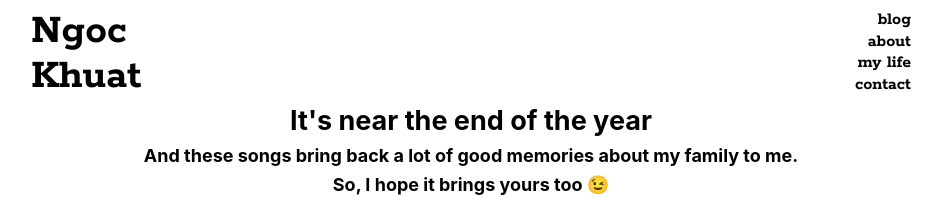
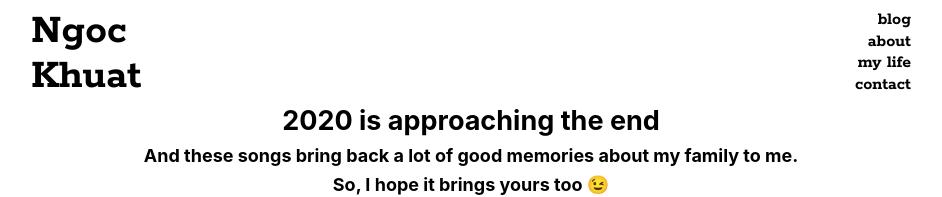
Before and after one commit to qnkhuat/nextjs-tutorial, a Next.js app: page /fam in a window 1280 px wide. Shown: the top 197 px of the page, without its empty margins (169-1111 px from the left). Built offline with nearby package versions, Linux system fonts and the light colour scheme.

Commit message:
edit text in fam

```diff
--- a/pages/fam.js
+++ b/pages/fam.js
@@ -12,7 +12,7 @@ export default function Error() {
 				<meta name="description" content="It's okay to cry even if we are adult :'("/>
 			</Head>
 
-			<h2 className='text-center m-0'>It's near the end of the year</h2>
+			<h2 className='text-center m-0'>2020 is approaching the end</h2>
 			<h4 className="text-center m-0">And these songs bring back a lot of good memories about my family to me.</h4>
 			<h4 className='text-center m-0'>So, I hope it brings yours too 😉</h4>
 			<div className="iframe-wrapper">
```
